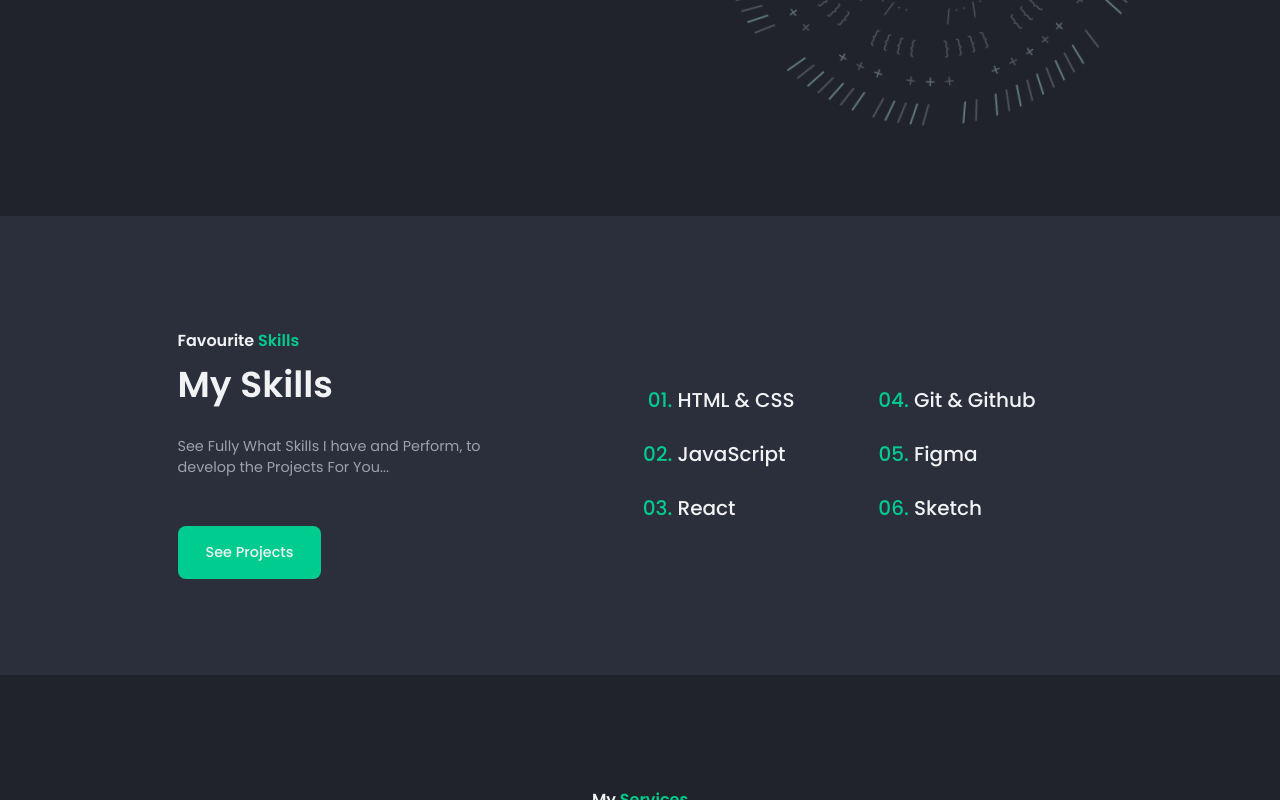
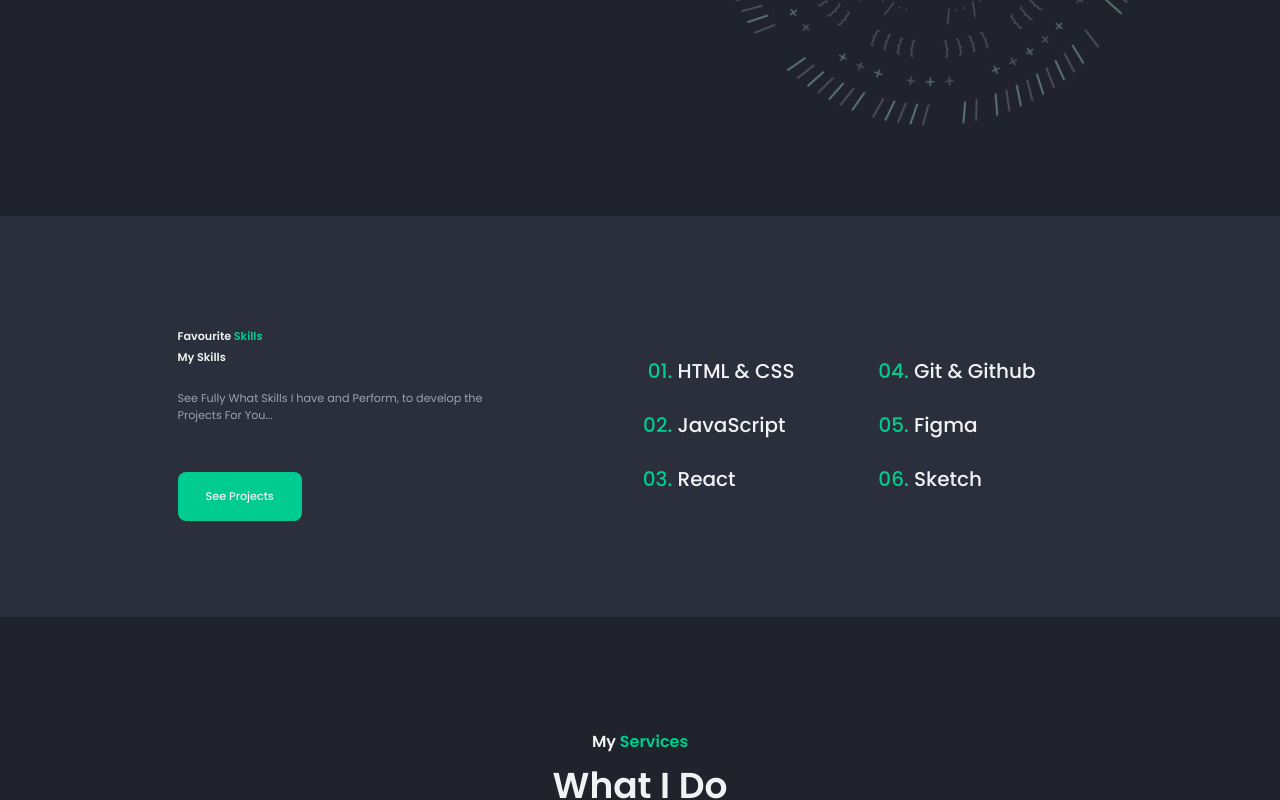
Before and after one commit to startedHere/testting, a plain HTML site: page index.html in a window 1280 px wide. Shown: the part 2000-2800 px from the top of the page. Drawn offline with nearby package versions, Linux system fonts and the light colour scheme.

Commit message:
Adjusting the Media Queries...reducing and increasing font sizes for a better visual result.

```diff
--- a/assets/css/styles.css
+++ b/assets/css/styles.css
@@ -1958,6 +1958,7 @@ path#bottom {
 	.skills__data,
 	:is(.about__data, .skills__data) :is(.section__subtitle, .section__title) {
 		text-align: initial;
+		font-size: 0.7rem;
 	}
 
 	.skills__data,
@@ -1966,7 +1967,8 @@ path#bottom {
 	.skills__group {
 		text-align: initial;
 		justify-content: initial;
-		font-size: 0.9rem;
+		/* font-size: 0.9rem; */
+		font-size: 0.7rem;
 		/* font-size: var(--normal-font-size); */
 		/* justify-content: center; */
 	}
```
